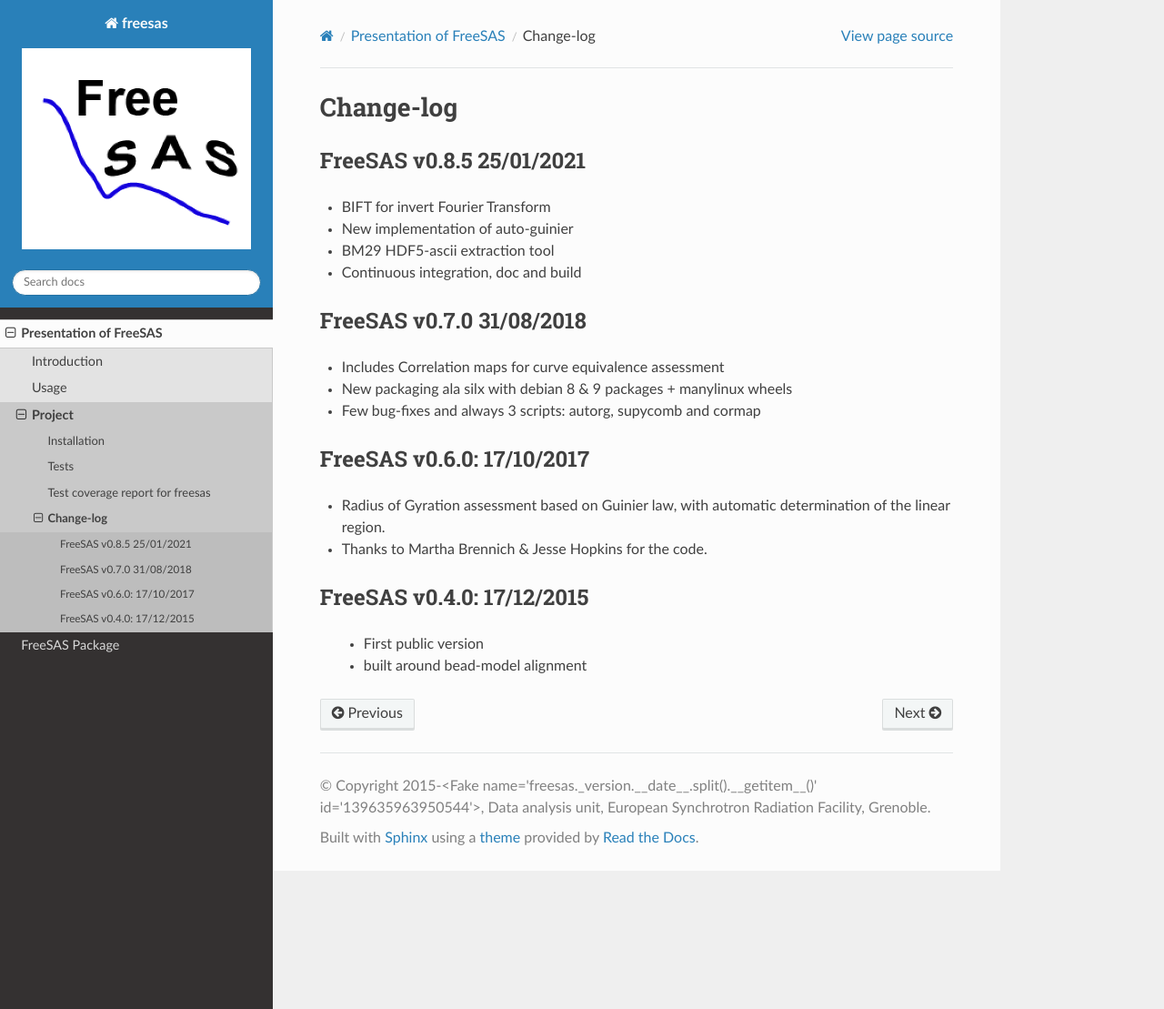
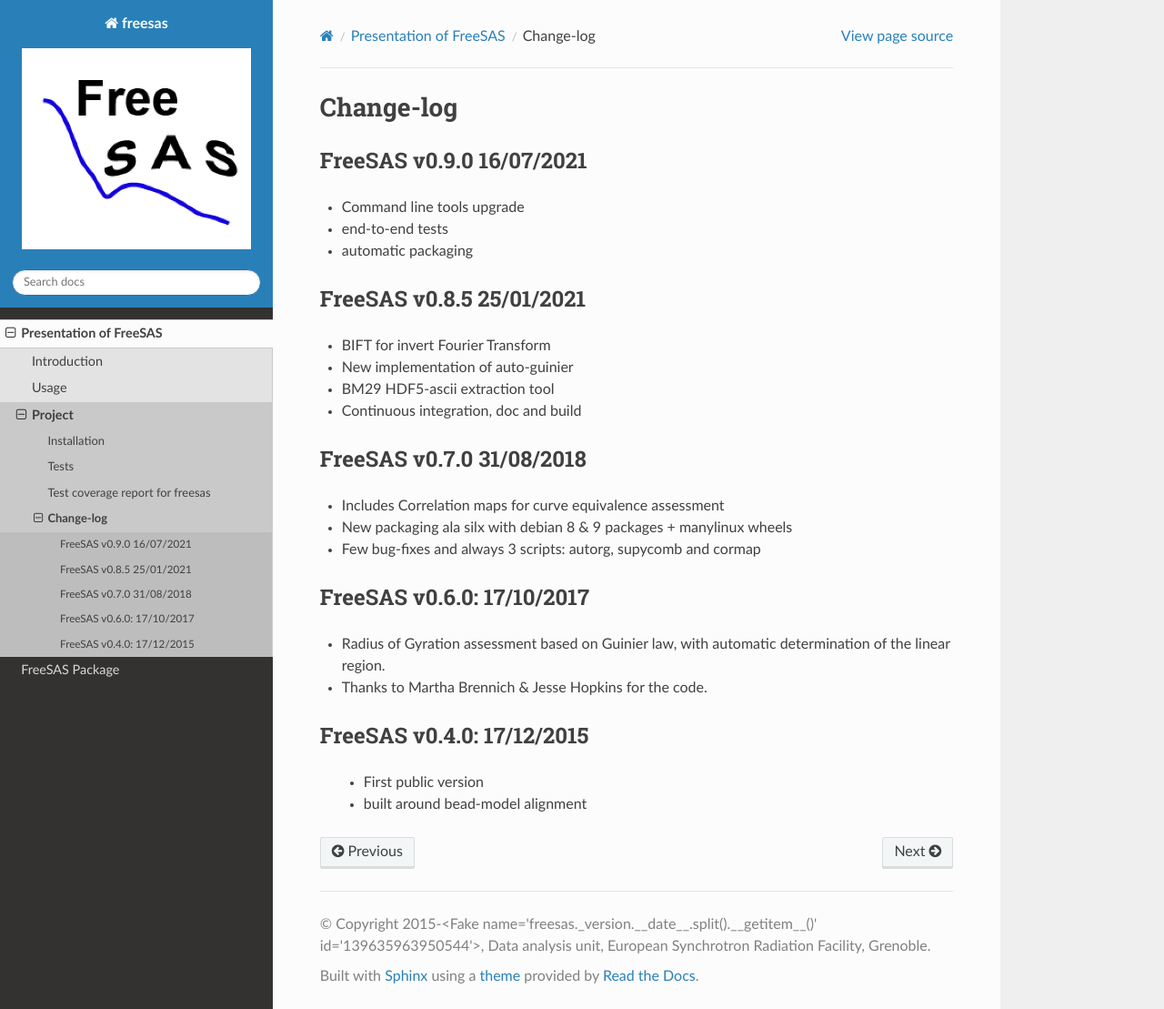
Before and after one commit to silx-kit/freesas, a Sphinx documentation site: the page built from doc/source/changelog.rst, in a window 1280 px wide and 1109 px high. Shown: the whole window at 91% size. Built offline with Sphinx 7.4.7 and the Read the Docs theme 2.0.0, drawn with Linux system fonts in a browser that asks for light colours; the version number could not be read and is left out.

Commit message:
changelog

```diff
--- a/doc/source/changelog.rst
+++ b/doc/source/changelog.rst
@@ -1,5 +1,11 @@
 Change-log
 ##########
+
+FreeSAS v0.9.0 16/07/2021
+=========================
+- Command line tools upgrade
+- end-to-end tests
+- automatic packaging
 
 FreeSAS v0.8.5 25/01/2021
 =========================
```
